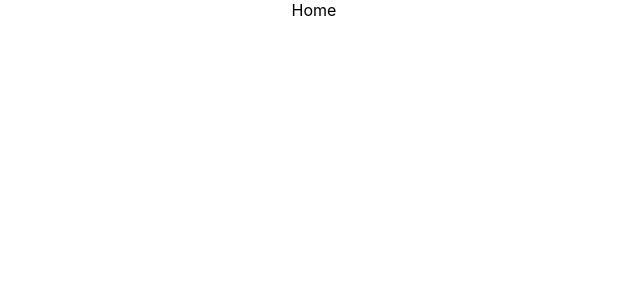
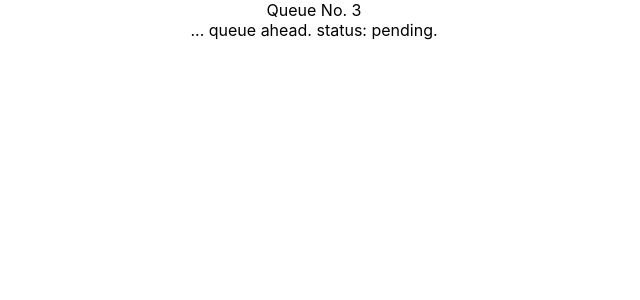
Before and after one commit to patkamon/exceed-coffee-front, a React (Create React App) app: page /queue in a window 1280 px wide. Before the commit this address led to /home. Shown: the top 300 px of the page, without its empty margins (326-966 px from the left). Built offline with nearby package versions, Linux system fonts and the light colour scheme.

Commit message:
adding basic func for queue page

```diff
--- a/src/App.js
+++ b/src/App.js
@@ -18,7 +18,7 @@ function App() {
           <Route path="/login" element={<Login />} />
           <Route path="/dashboard" element={<Dashboard />} />
           <Route path="/form" element={<Form />} />
-          <Route path="/queue:phone_number" element={<Queue />}/>
+          <Route path="/queue" element={<Queue />}/>
 
           <Route path="*" element={<Navigate to="home" />} />
         </Routes>
--- a/src/pages/Queue.js
+++ b/src/pages/Queue.js
@@ -1,8 +1,58 @@
-import React from 'react'
+import axios from 'axios'
+import React, { useEffect, useState } from 'react'
+import { useAuth } from '../contexts/AuthProvider'
 
 const Queue = () => {
+
+  const { queue, queueLogout } = useAuth()
+  const [currentQ, setCurrentQ] = useState()
+
+
+//waitfor backend
+async function checkQueueExits(queue) {
+  // check that queue still exist
+  const res = await axios.post("here", queue)
+  return res.data
+}
+
+async function checkCurrentQueue(queue) {
+  // check what is current queue
+  const res = await axios.post("here", queue)
+  return res.data
+}
+
+
+
+useEffect(() => {
+
+  const interval = setInterval(() => {
+    console.log('10sec passed');
+    // checkQueue(queue).then((data) => {
+    //   console.log(data)
+    // }).catch((resError) => {
+      //   setError(resError.response.data)
+          //  queueLogout()
+      // })
+
+  }, 10000);
+
+
+}, [])
+
+
+
+
   return (
-    <div>Queue</div>
+    <div>Queue
+
+
+      No. 3 { queue[0] } <br/>
+      ... queue ahead.
+      status: pending.
+
+
+
+    </div>
   )
 }
 
```
